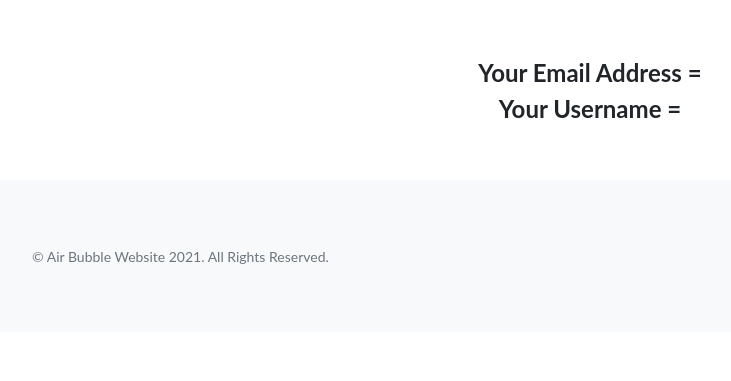
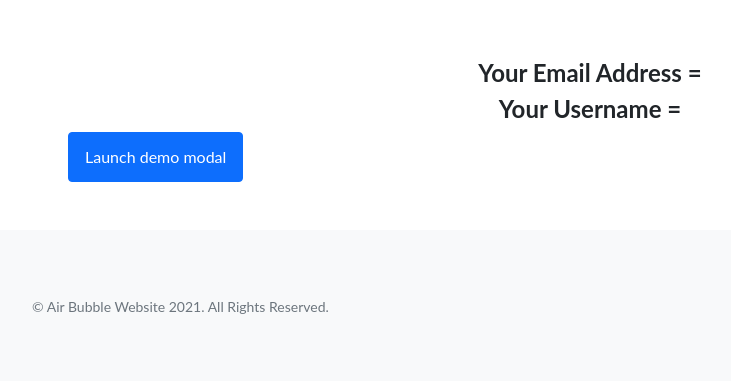
Before and after one commit to murthy1811/Milestone-Project-3-AirBubble, a Flask app: template templates/profile.html in a window 1280 px wide. Shown: the part 197-578 px from the top of the page, without its empty margins (50-781 px from the left). Run offline with Flask 2, Linux system fonts and the light colour scheme; the template is opened without the code that fills it, so the values that code supplies are empty; some libraries are stand-ins or nearby versions.

Commit message:
trying out bootstrap modal

```diff
--- a/templates/base.html
+++ b/templates/base.html
@@ -11,6 +11,8 @@
     <link rel="stylesheet" href="{{url_for('static', filename= 'css/newstyles.css')}}">
     <script src="https://ajax.googleapis.com/ajax/libs/jquery/3.5.1/jquery.min.js"></script>
     <script src="https://maxcdn.bootstrapcdn.com/bootstrap/3.4.1/js/bootstrap.min.js"></script>
+
+
     <title>Air Bubble</title>
 </head>
 
--- a/templates/profile.html
+++ b/templates/profile.html
@@ -28,8 +28,10 @@
                         <h5 class="card-title">{{story.origin}}- {{story.destination}} </h5>
                         <h6 class="card-title">{{story.origin_country}}- {{story.destination_country}} </h6>
                         <p class="card-text">{{story.date_of_journey}}</p>
-                        <a href="{{url_for('edit_story', story_id = story._id)}}" class="btn btn-style btn-primary">Edit</a>
-                        <a href="{{url_for('delete_story', story_id = story._id)}}" class="btn btn-style btn-primary btn-danger ">Delete</a>
+                        <a href="{{url_for('edit_story', story_id = story._id)}}"
+                            class="btn btn-style btn-primary">Edit</a>
+                        <a href="{{url_for('delete_story', story_id = story._id)}}"
+                                class="btn btn-style btn-primary btn-danger ">Delete</a>
                         </div>
 
                         <div class="card-body">
@@ -42,6 +44,33 @@
             {% endfor %}
         </div>
 
+        <!-- Button trigger modal -->
+        <button type="button" class="btn btn-primary" data-toggle="modal" data-target="#exampleModalCenter">
+            Launch demo modal
+        </button>
+
+        <!-- Modal -->
+        <div class="modal fade" id="exampleModalCenter" tabindex="-1" role="dialog" aria-labelledby="exampleModalCenterTitle"
+            aria-hidden="true">
+            <div class="modal-dialog modal-dialog-centered" role="document">
+                <div class="modal-content">
+                    <div class="modal-header">
+                        <h5 class="modal-title" id="exampleModalLongTitle">Modal title</h5>
+                        <button type="button" class="close" data-dismiss="modal" aria-label="Close">
+                            <span aria-hidden="true">&times;</span>
+                        </button>
+                    </div>
+                    <div class="modal-body">
+                        ...
+                    </div>
+                    <div class="modal-footer">
+                        <button type="button" class="btn btn-secondary" data-dismiss="modal">Close</button>
+                        <button type="button" class="btn btn-primary">Save changes</button>
+                    </div>
+                </div>
+            </div>
+        </div>
+
         </div>
 
 </div>
--- a/templates/read_more.html
+++ b/templates/read_more.html
@@ -88,6 +88,7 @@
             </div>
         </div>
 
+
         {% if session.user|lower == story.added_by|lower %}
         <a href="{{url_for('edit_story', story_id = story._id)}}" class="btn btn-style btn-primary">Edit</a>
         <a href="{{url_for('delete_story', story_id = story._id)}}" class="btn btn-style btn-primary btn-danger ">Delete</a>
```
Lines whose indentation alone changed are shown as unchanged.
